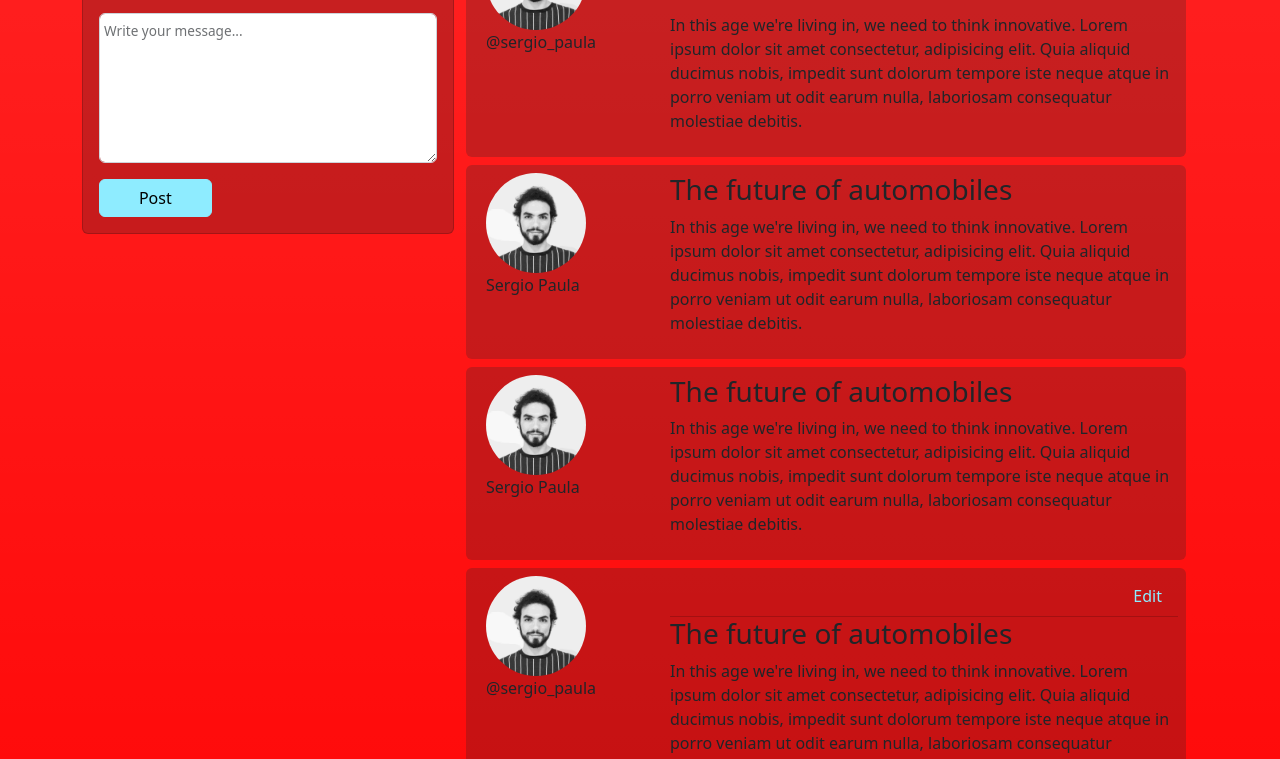
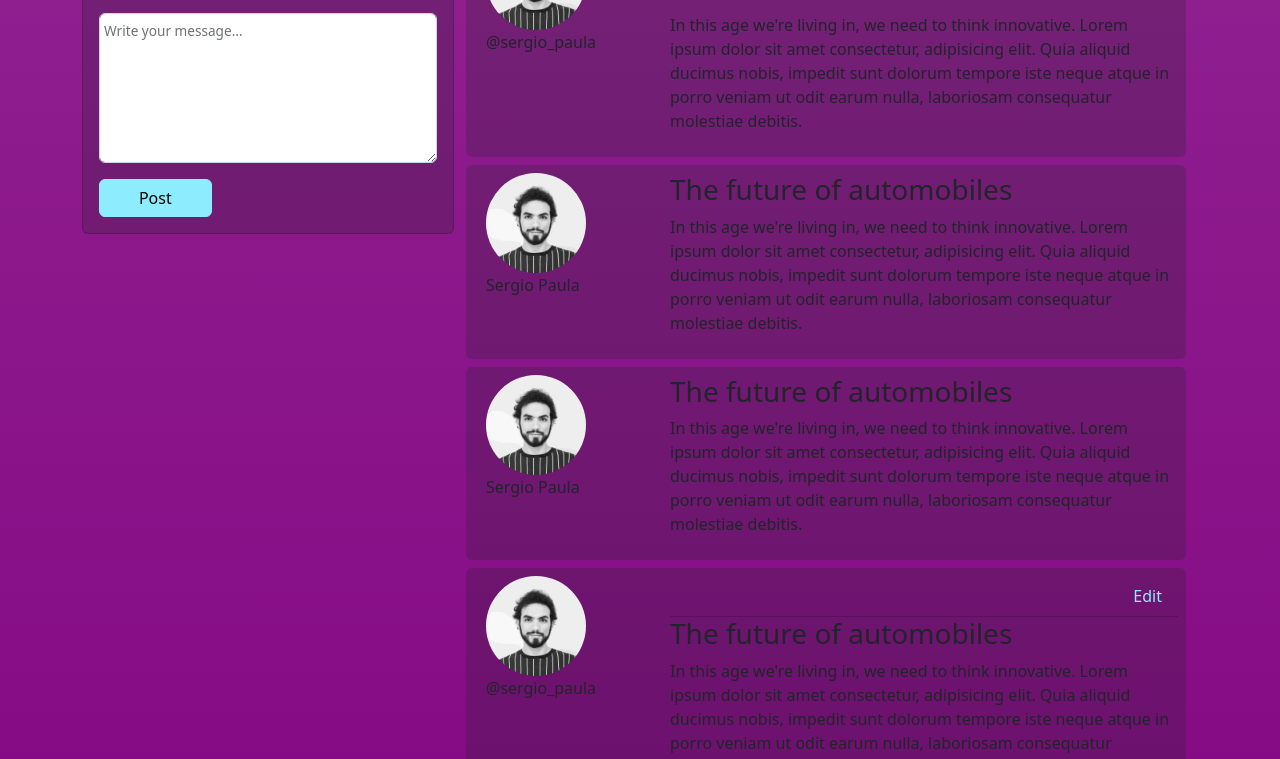
Before and after one commit to martinthoresen/css-frameworks-ca, a website: page index.html in a window 1280 px wide. Shown: the part 308-1067 px from the top of the page. Drawn offline with nearby package versions, Linux system fonts and the light colour scheme; files that its build step writes are made by us from their sources.

Commit message:
Update custom.scss

```diff
--- a/src/scss/custom.scss
+++ b/src/scss/custom.scss
@@ -1,4 +1,4 @@
-$primary: red;
+$primary: purple;
 
 @import "variables";
 @import "../../node_modules/bootstrap/scss/bootstrap.scss";
```
